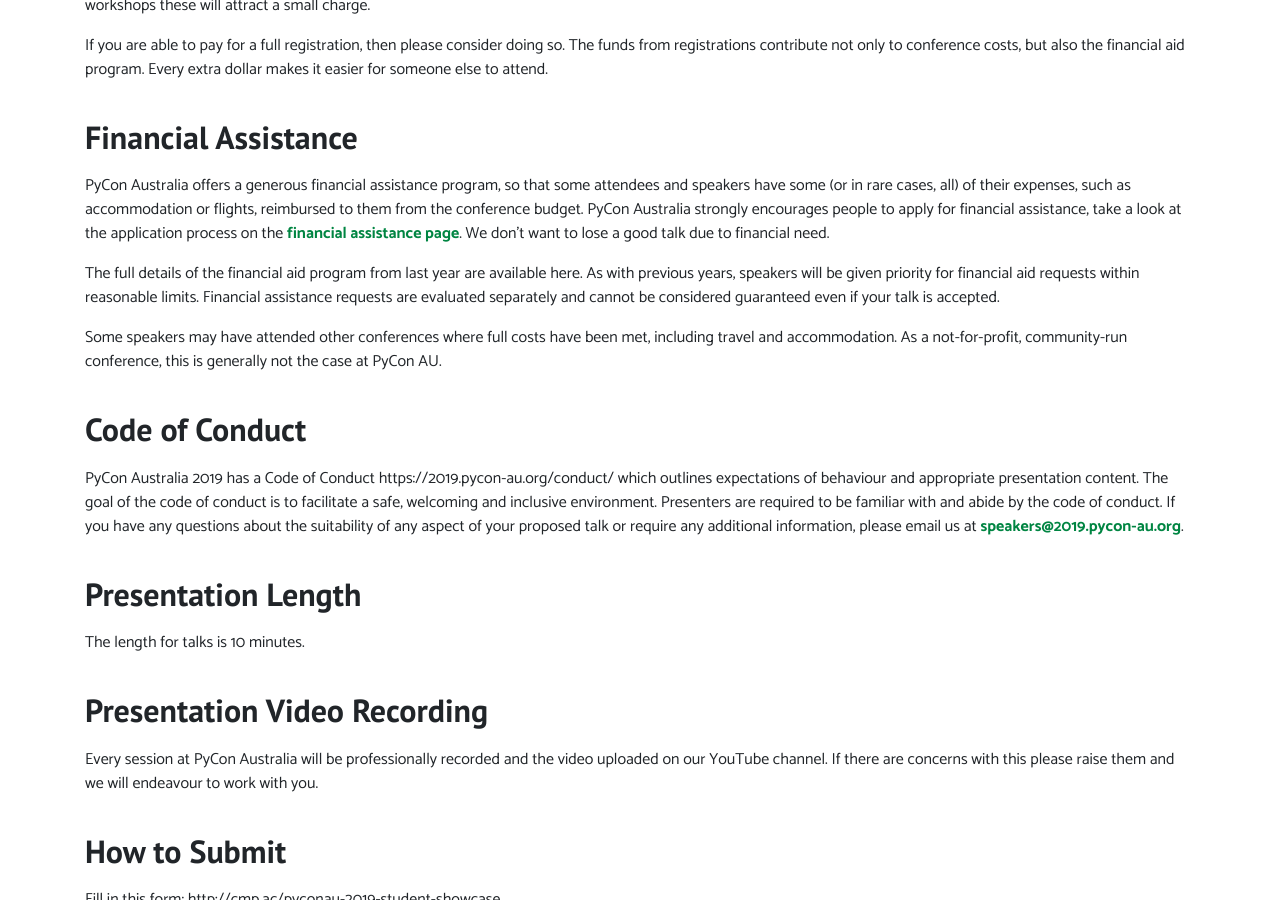
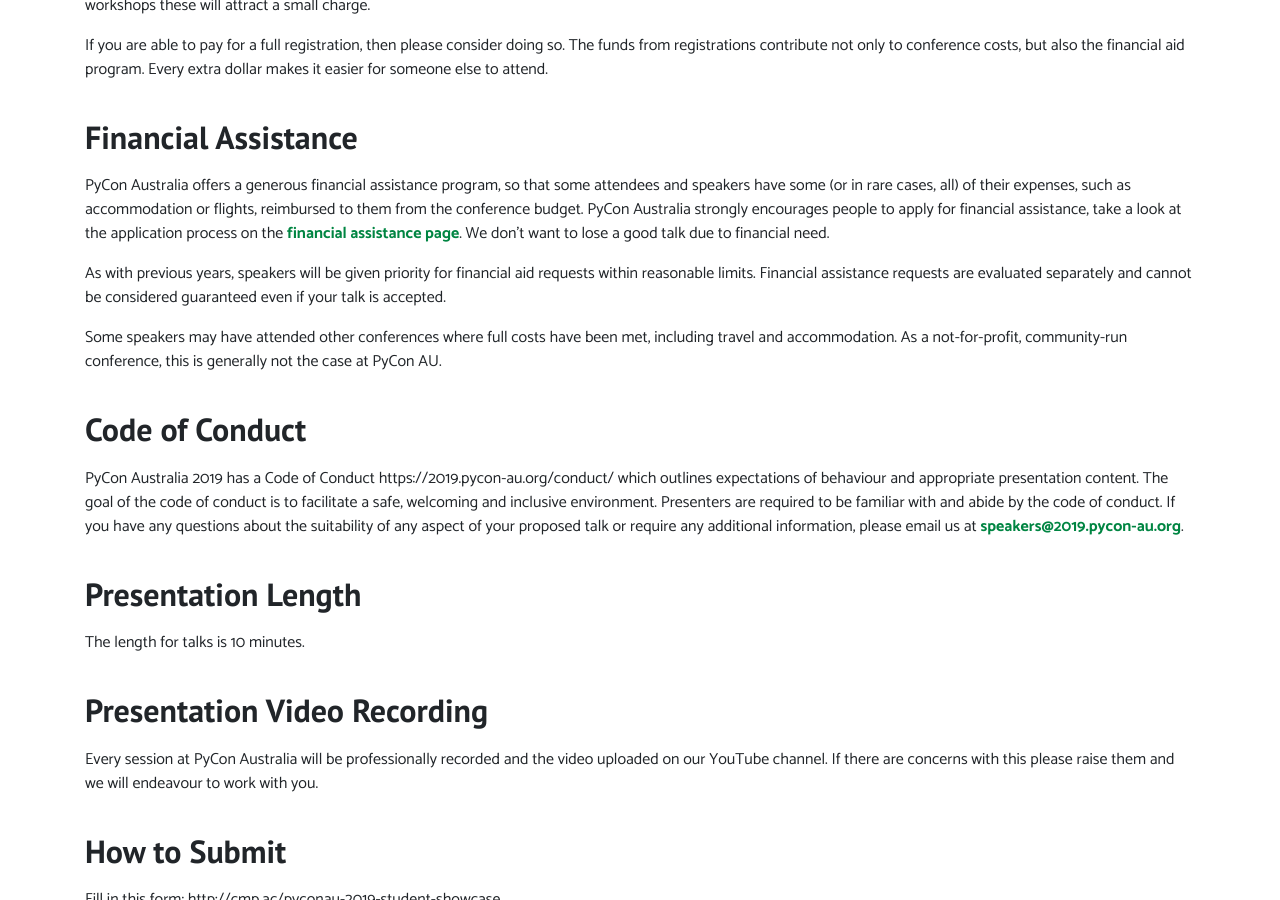
Before and after one commit to pyconau/2019.pycon-au.org, a Jekyll site: the page built from _pages/student-showcase.md, in a window 1280 px wide and 900 px high, scrolled down 1050 px. Built offline with Jekyll 4.4.1, drawn with Linux system fonts in a browser that asks for light colours.

Commit message:
Update _pages/student-showcase.md
Co-Authored-By: hogesonline <hogesonline@gmail.com>

```diff
--- a/_pages/student-showcase.md
+++ b/_pages/student-showcase.md
@@ -33,7 +33,7 @@ If you are able to pay for a full registration, then please consider doing so. T
 ## Financial Assistance
 PyCon Australia offers a generous financial assistance program, so that some attendees and speakers have some (or in rare cases, all) of their expenses, such as accommodation or flights, reimbursed to them from the conference budget. PyCon Australia strongly encourages people to apply for financial assistance, take a look at the application process on the [financial assistance page](/assistance/). We don't want to lose a good talk due to financial need.
 
-The full details of the financial aid program from last year are available here. As with previous years, speakers will be given priority for financial aid requests within reasonable limits. Financial assistance requests are evaluated separately and cannot be considered guaranteed even if your talk is accepted.
+As with previous years, speakers will be given priority for financial aid requests within reasonable limits. Financial assistance requests are evaluated separately and cannot be considered guaranteed even if your talk is accepted.
 
 Some speakers may have attended other conferences where full costs have been met, including travel and accommodation. As a not-for-profit, community-run conference, this is generally not the case at PyCon AU.
 
```
